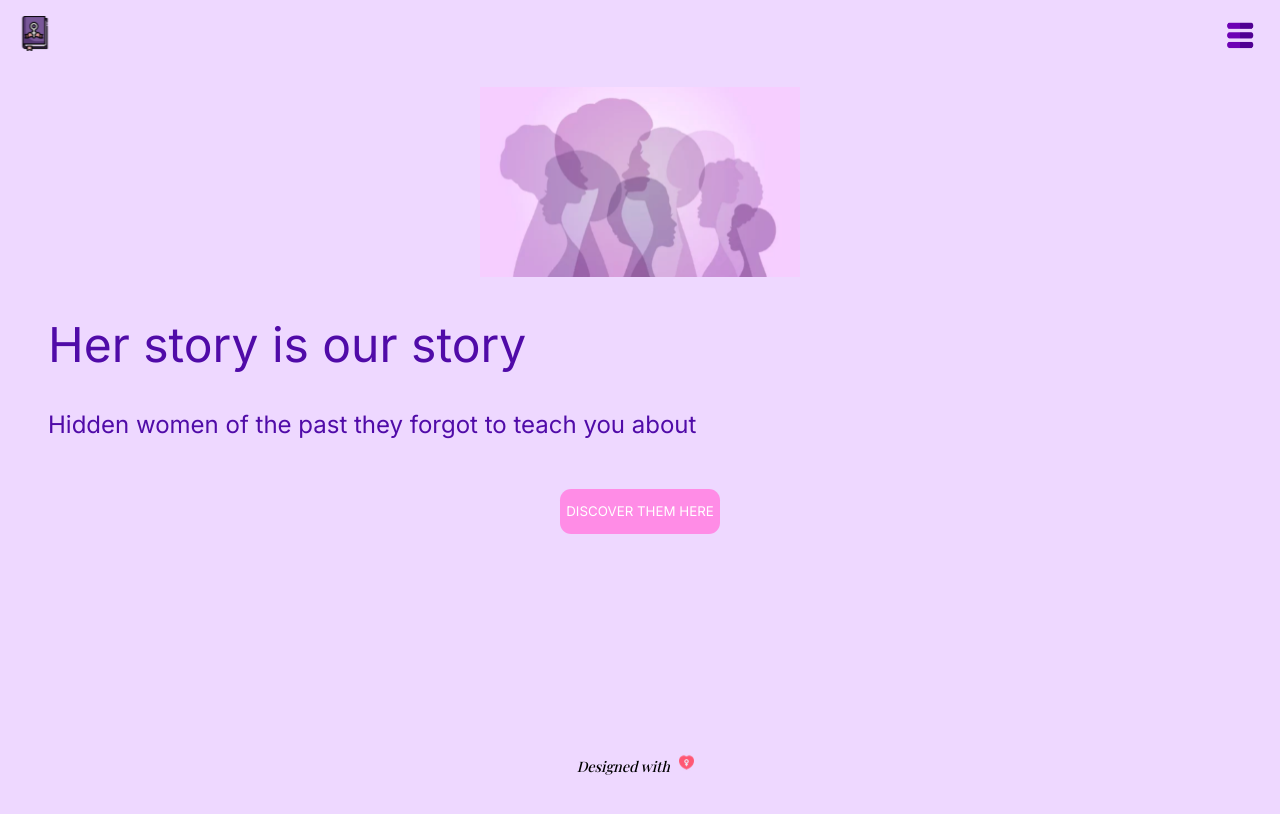
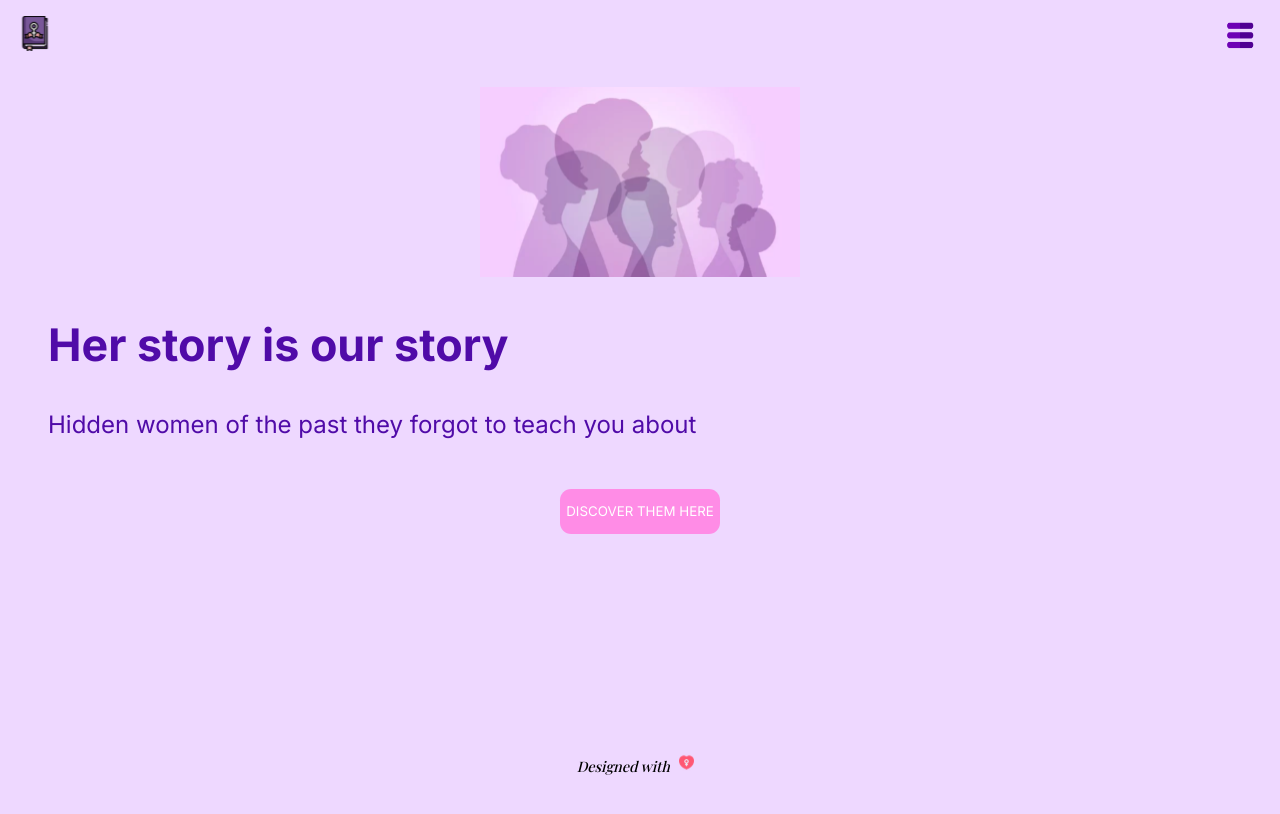
Before and after one commit to Ari-F90/HerLand-front, a React (Create React App) app: page / in a window 1280 px wide. Shown: the top 814 px of the page. Built offline with nearby package versions, Linux system fonts and the light colour scheme.

Commit message:
Update homepage styles scss

```diff
--- a/src/core/components/pages/homepage/homepage.module.scss
+++ b/src/core/components/pages/homepage/homepage.module.scss
@@ -8,13 +8,14 @@
   &__img {
     margin-top: 2rem;
     width: 20rem;
+    object-fit: cover;
   }
   &__title {
-    font-size: 3rem;
+    font-size: 2.8rem;
     color: rgb(80, 11, 168);
     font-family: "Inter", serif;
     justify-self: flex-start;
-    font-weight: 900px;
+    font-weight: bold;
     margin-top: 2rem;
     margin-left: 3rem;
     margin-right: 3rem;
```
